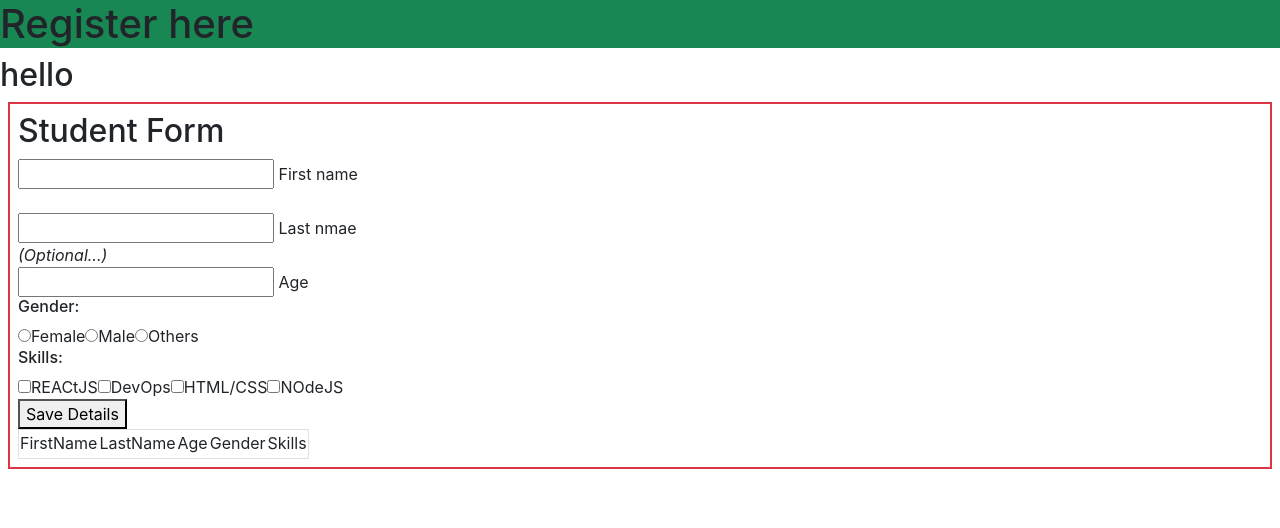
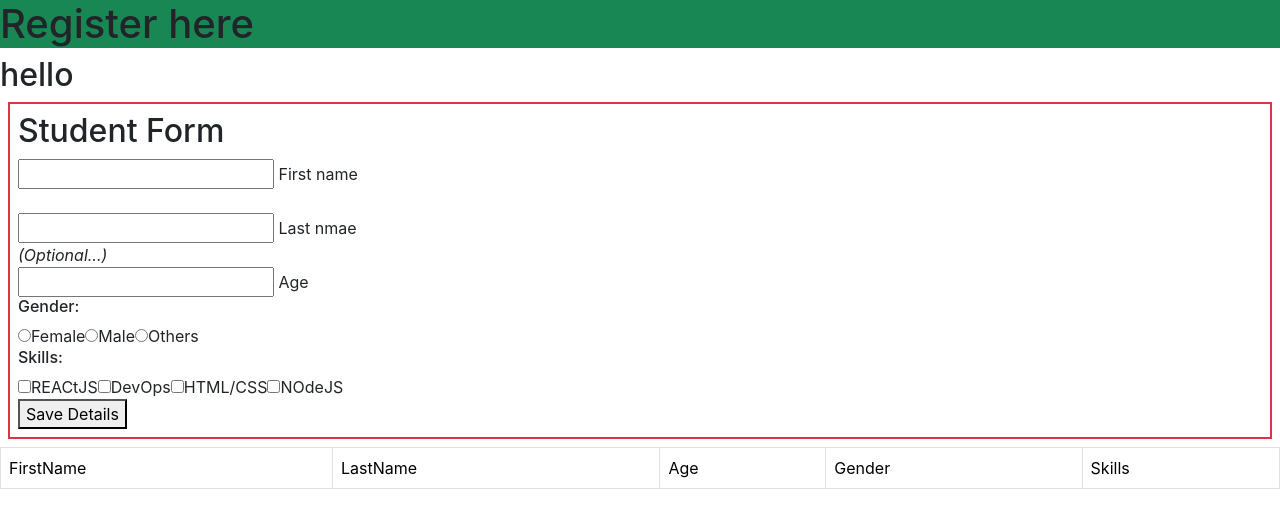
Before and after one commit to soudi-1995/rb44app, a React (Create React App) app: page / in a window 1280 px wide. Shown: the top 528 px of the page. Built offline with nearby package versions, Linux system fonts and the light colour scheme.

Commit message:
formik table created

```diff
--- a/src/stdntform.jsx
+++ b/src/stdntform.jsx
@@ -6,25 +6,29 @@ import Table from './table'
 
 
 function StudentForm() {
+    var [prdct, setprdct] = React.useState([])
+
     var studentForm = useFormik({
         initialValues : {
             firstname:'',
             lastname:'',
             age:'',
             gender:'',
-            Skills:''
+            Skills:[  ]
         },
         validationSchema:Yup.object({
             firstname:Yup.string().required("* 'mundu peru raayi'").max(5,'max only 5 letters'),
             age:Yup.number().required("* Age marchipoyava!")
-
-
         }),
         onSubmit:(values)=>{
+            setprdct([...prdct,values])
+           console.log(values)
 
         }
+
     })
-    return (
+
+    return (<div>
         <div className='border border-2 border-danger m-2 p-2'>
 
         <h2>Student Form</h2>
@@ -50,11 +54,13 @@ function StudentForm() {
         <input type="checkbox" name='skill' value='NOdeJS' onChange={studentForm.handleChange}/>NOdeJS
         <br />
         <button type='submit'>Save Details</button>
-        <Table> </Table>
+
         </form>
-
         </div>
 
+
+        <Table prdct={prdct}> </Table>
+        </div>
 
     )
 }
--- a/src/table.jsx
+++ b/src/table.jsx
@@ -2,11 +2,11 @@ import StudentForm from "./stdntform";
 import React from 'react'
 
 
-function Table(){
+function Table({prdct}){
 
     return (
         <div>
-            <table className="border border">
+            <table className="table table-bordered" >
                 <thead>
                     <tr>
                         <td>FirstName</td>
@@ -14,17 +14,25 @@ function Table(){
                         <td>Age</td>
                         <td>Gender</td>
                         <td>Skills</td>
+
                     </tr>
                 </thead>
                 <tbody>
-                    <tr >
-                        <td></td>
-                        <td></td>
-                        <td></td>
-                        <td></td>
-                        <td></td>
+                   { prdct.map((a,i)=>{
+                     return(
+                        <tr >
+                        <td>{a.firstname}</td>
+                        <td>{a.lastname}</td>
+                        <td>{a.age}</td>
+                        <td>{a.gender}</td>
+                        <td>{a.skill ? a.skill.join(', '):'-'}</td>
+
 
                     </tr>
+                     )
+                   })
+
+                  }
                 </tbody>
             </table>
         </div>
```
